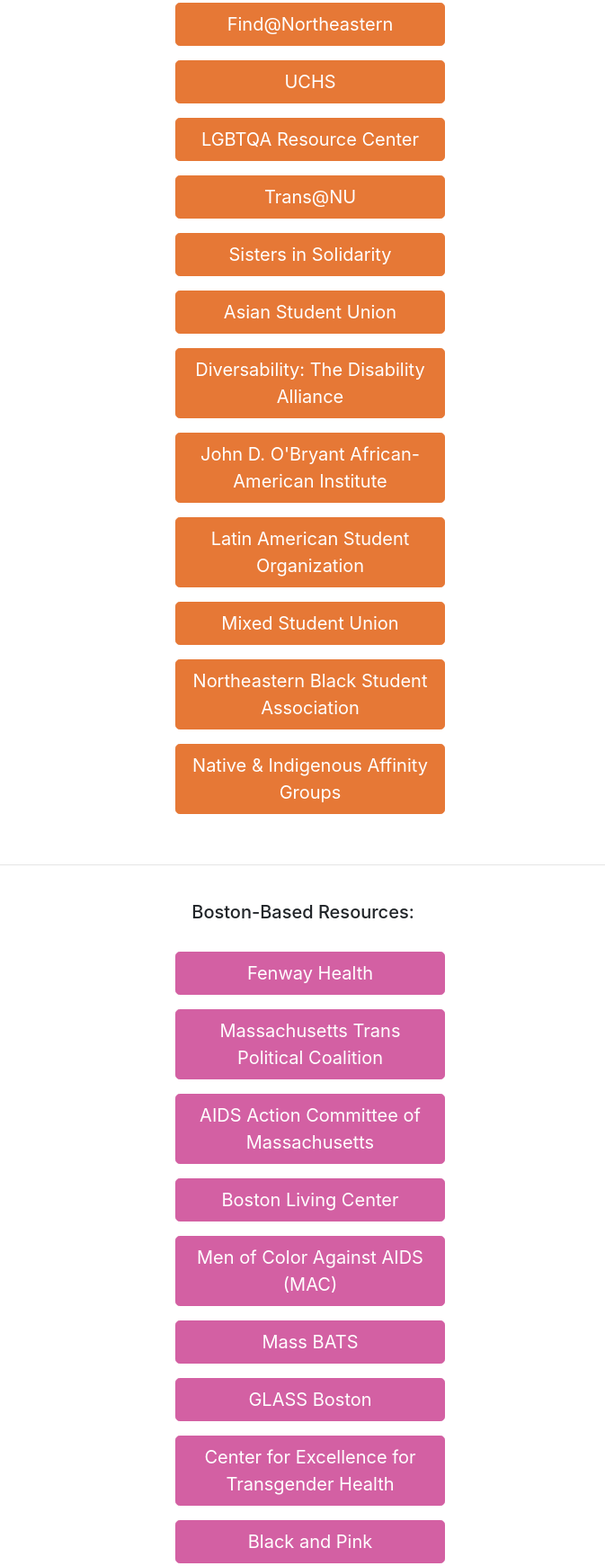
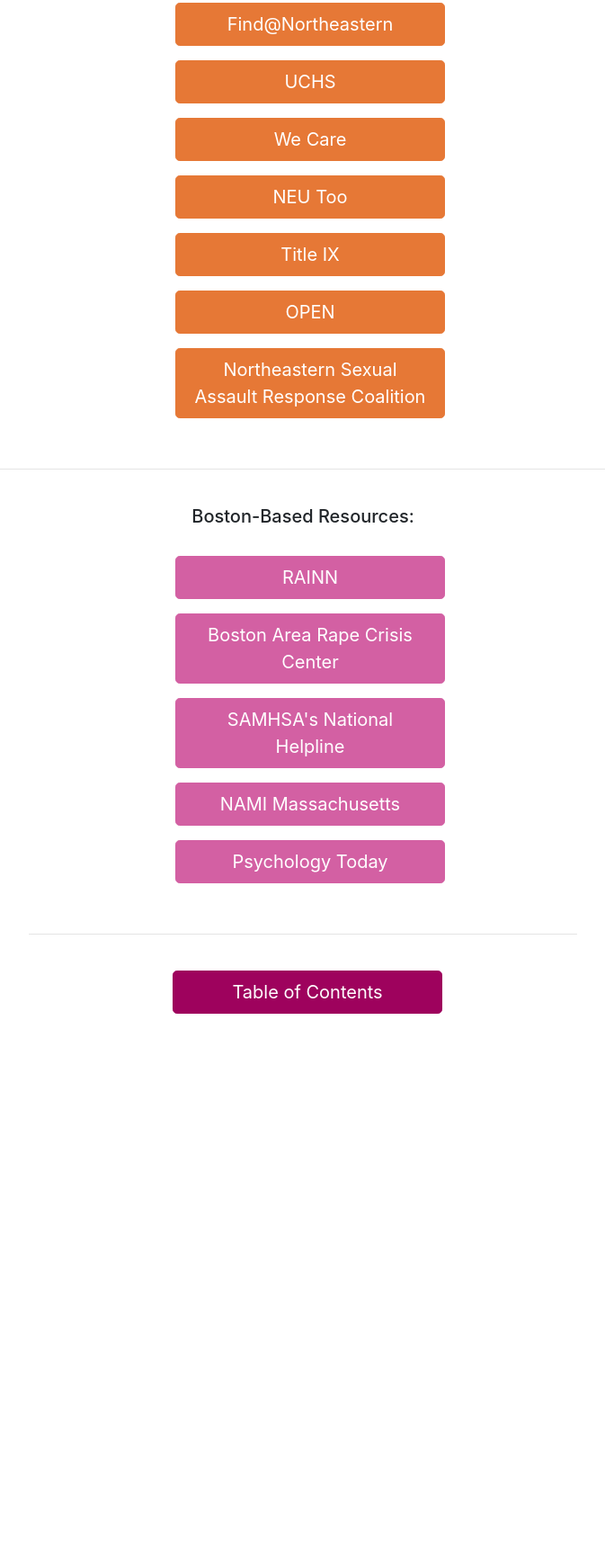
Before and after one commit to hanieka/GPIProgram, a plain HTML site: page resources.html in a window 1280 px wide. Shown: the part 371-2112 px from the top of the page at 90% size, without its empty margins (303-976 px from the left). After the commit the page ends 1522 px from the top, so only its background shows below. Drawn offline with Linux system fonts and the light colour scheme.

Commit message:
final edits!

```diff
--- a/resources.html
+++ b/resources.html
@@ -4,7 +4,7 @@
     <meta charset="UTF-8">
     <meta http-equiv="X-UA-Compatible" content="IE=edge">
     <meta name="viewport" content="width=device-width, initial-scale=1">
-    <title>Stop Kiss Program</title>
+    <title>GPI Program</title>
 
     <!-- Bootstrap -->
     <link href="css/bootstrap-4.4.1.css" rel="stylesheet">
@@ -30,35 +30,21 @@
 " role="button">UCHS</a>
        </p>
 		<p class="lead">
-          <a class="btn btn-success btn-lg" href="https://lgbtqa.northeastern.edu/" target="_blank" role="button">LGBTQA Resource Center</a>
+          <a class="btn btn-success btn-lg" href="https://studentlife.northeastern.edu/we-care/#_ga=2.125191433.222603614.1646082973-843358169.1642092923" target="_blank" role="button">We Care</a>
        </p>
 				<p class="lead">
-          <a class="btn btn-success btn-lg" target="_blank" href="https://lgbtqa.northeastern.edu/transnu/" role="button">Trans@NU</a>
+          <a class="btn btn-success btn-lg" target="_blank" href="http://www.neutoo.com/mission.html" role="button">NEU Too</a>
        </p>
 	         <p class="lead">
-          <a class="btn btn-success btn-lg" target="_blank" href="https://www.facebook.com/sistersinsolidaritynu/" role="button">Sisters in Solidarity</a>
+          <a class="btn btn-success btn-lg" target="_blank" href="https://www.northeastern.edu/ouec/about/" role="button">Title IX</a>
        </p>
 		<p class="lead">
-          <a class="btn btn-success btn-lg" href="https://www.facebook.com/NUASU/" target="_blank" role="button">Asian Student Union</a>
+          <a class="btn btn-success btn-lg" href="https://studentlife.northeastern.edu/open/" target="_blank" role="button">OPEN</a>
        </p>
 		<p class="lead">
-          <a class="btn btn-success btn-lg" href="https://linktr.ee/nudiversability" target="_blank" role="button">Diversability: The Disability Alliance</a>
+          <a class="btn btn-success btn-lg" href="https://neusarc.wixsite.com/sarc" target="_blank" role="button">Northeastern Sexual Assault Response Coalition</a>
        </p>
-				<p class="lead">
-          <a class="btn btn-success btn-lg" href="https://www.northeastern.edu/aai/" target="_blank" role="button">John D. O'Bryant African-American Institute</a>
-       </p>
-	  	         <p class="lead">
-          <a class="btn btn-success btn-lg" target="_blank" href="https://www.facebook.com/groups/2200116136" role="button">Latin American Student Organization</a>
-       </p>
-		<p class="lead">
-          <a class="btn btn-success btn-lg" target="_blank" href="https://www.facebook.com/neumsu" role="button">Mixed Student Union</a>
-       </p>
-		<p class="lead">
-          <a class="btn btn-success btn-lg" target="_blank" href="https://thenbsa.wixsite.com/nbsa" role="button">Northeastern Black Student Association</a>
-       </p>
-				<p class="lead">
-          <a class="btn btn-success btn-lg" target="_blank" href="https://provost.northeastern.edu/odei/affinity/native/#_ga=2.31363583.191880193.1637013150-59403555.1621388578" role="button">Native & Indigenous Affinity Groups</a>
-       </p>
+
 	  </div>
 
        <br>
@@ -67,33 +53,20 @@
 	  <div class="text-center col-lg-6 offset-lg-3"><h5>Boston-Based Resources:</h5> </div>
 	  <br>
       <div class="text-center col-lg-6 offset-lg-3"> <p class="lead">
-          <a class="btn btn-warning btn-lg" target="_blank" href="https://fenwayhealth.org/" role="button">Fenway Health</a>
+          <a class="btn btn-warning btn-lg" target="_blank" href="https://www.rainn.org/" role="button">RAINN</a>
        </p>
 		<p class="lead">
-          <a class="btn btn-warning btn-lg" target="_blank" href="https://www.masstpc.org/" role="button">Massachusetts Trans Political Coalition</a>
+          <a class="btn btn-warning btn-lg" target="_blank" href="https://barcc.org/information/resources" role="button">Boston Area Rape Crisis Center</a>
        </p>
 		<p class="lead">
-          <a class="btn btn-warning btn-lg" href="https://aac.org/" target="_blank" role="button">AIDS Action Committee of Massachusetts</a>
+          <a class="btn btn-warning btn-lg" href="https://www.samhsa.gov/find-help/national-helpline" target="_blank" role="button">SAMHSA's National Helpline</a>
        </p>
 				<p class="lead">
-          <a class="btn btn-warning btn-lg" target="_blank" href="https://www.vpi.org/boston/" role="button">Boston Living Center</a>
+          <a class="btn btn-warning btn-lg" target="_blank" href="https://namimass.org/resources/" role="button">NAMI Massachusetts</a>
        </p>
 	  		<p class="lead">
-          <a class="btn btn-warning btn-lg" target="_blank"  href="https://www.mac-boston.org/" role="button">Men of Color Against AIDS (MAC)</a>
+          <a class="btn btn-warning btn-lg" target="_blank"  href="https://www.psychologytoday.com/us" role="button">Psychology Today</a>
        </p>
-		<p class="lead">
-          <a class="btn btn-warning btn-lg" target="_blank"  href="https://massbats.org/" role="button">Mass BATS</a>
-       </p>
-				<p class="lead">
-          <a class="btn btn-warning btn-lg" target="_blank" href="https://jri.org/services/health-and-housing/health/boston-glass" role="button">GLASS Boston</a>
-       </p>
-	  		<p class="lead">
-          <a class="btn btn-warning btn-lg" target="_blank" href="https://prevention.ucsf.edu/transhealth" role="button">Center for Excellence for Transgender Health</a>
-       </p>
-				<p class="lead">
-          <a class="btn btn-warning btn-lg" target="_blank" href="https://www.blackandpink.org/" role="button">Black and Pink</a>
-       </p>
-	  </div>
 
        <br>
        <hr>
```
Also changed, not shown: company.html (+5 -5 lines), index.html (+2 -8 lines), note.html (+5 -13 lines), thanks.html (+12 -21 lines).
